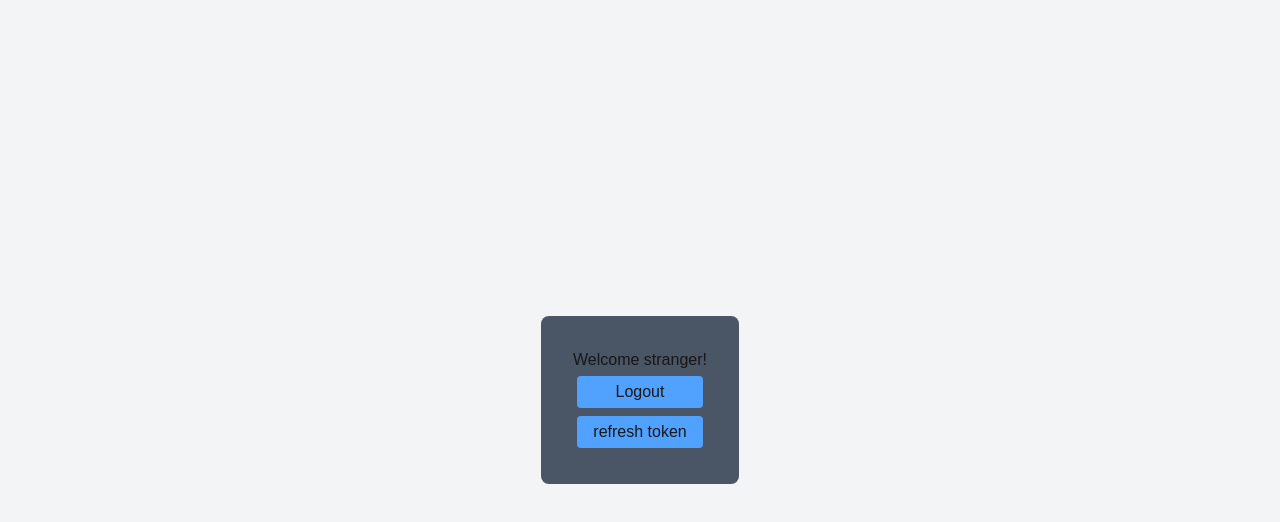
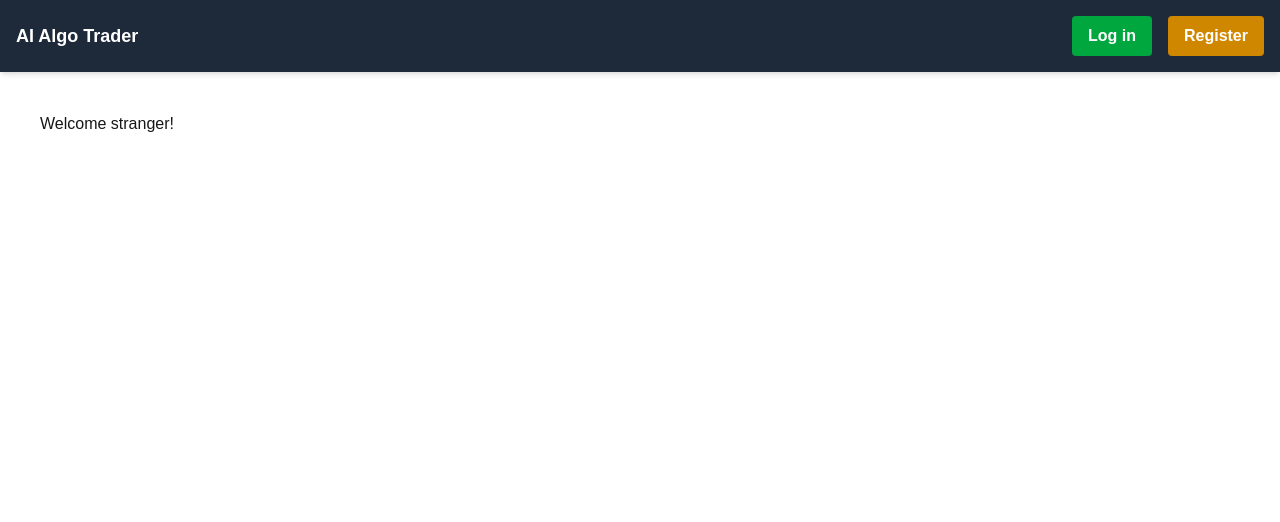
Before and after one commit to Mr-SuSeL/AI-Algo-Trader, a Next.js app in the folder frontend/: page / in a window 1280 px wide. Shown: the top 522 px of the page. Built offline with nearby package versions, Linux system fonts and the light colour scheme; no server answers.

Commit message:
changed computer and visualize auth frontend with navbar

```diff
--- a/frontend/app/page.js
+++ b/frontend/app/page.js
@@ -1,6 +1,7 @@
 "use client"
 import React, { useState, useEffect } from 'react'
-import { logoutUser, getUserInfo, refreshToken } from '@/utils/auth';
+import { getUserInfo } from '@/utils/auth';
+import Navbar from '../components/Navbar'; // Upewnij się, że ścieżka jest poprawna
 
 export default function Home() {
 	const [user, setUser] = useState(null);
@@ -16,27 +17,12 @@ export default function Home() {
 	}, []);
 
 
+	return (
+		<div>
+			<Navbar /> {/* Dodaj navbar */}
 
-	const handleLogout = async () => {
-		await logoutUser();
-	};
-
-  const handleRefresh = async () => {
-    await refreshToken();
-  }
-	return (
-		<div className="min-h-screen bg-gray-100 items-center flex flex-col justify-center">
-			<div className="bg-gray-600 p-8 flex flex-col rounded-lg">
-			{user ? <h1>Hi, {user.username}</h1> : <h1>Welcome stranger!</h1>}
-
-			<button className="bg-blue-400 p-1 rounded-sm m-1 cursor-pointer" onClick={handleLogout}
-      type="submit"
-      >Logout</button>
-
-			<button className="bg-blue-400 p-1 rounded-sm m-1 cursor-pointer"
-      onClick={handleRefresh}
-      type="submit"
-      >refresh token</button>
+			<div className="m-10">
+				{user ? <h1>Hi, {user.username}</h1> : <h1>Welcome stranger!</h1>}
 			</div>
 		</div>
 	);
--- /dev/null
+++ b/frontend/components/Navbar.js
@@ -0,0 +1,89 @@
+import React, { useState } from 'react'; // Potrzebne np. do zarządzania stanem logowania, choć lepszy globalny (Context/Redux/itp.)
+import Link from 'next/link'; // Komponent do nawigacji po stronach w Next.js
+
+import { logoutUser, refreshToken } from '@/utils/auth'; // Funkcje do zarządzania autoryzacją
+
+function Navbar() {
+    // Przykład prostego stanu logowania - w rzeczywistej aplikacji będziesz go pobierać z Context API, Zustand, Redux itp.
+    // Ten stan będzie decydował, które przyciski są widoczne.
+    const [isLoggedIn, setIsLoggedIn] = useState(false);
+
+
+    const handleLogout = async () => {
+        await logoutUser();
+    };
+
+    const handleRefresh = async () => {
+    await refreshToken();
+    }
+
+
+
+
+
+
+
+
+   // ... (pozostała część kodu przed return() bez zmian)
+
+   return (
+    <header className="bg-gray-800 text-white p-4 shadow-md"> {/* Stylowanie nagłówka */}
+    <nav className="container mx-auto flex justify-between items-center"> {/* Kontener centrujący, flexbox */}
+
+    {/* Lewa strona: Logo/Nazwa aplikacji */}
+    <div className="text-lg font-bold">
+    <Link href="/" className="hover:text-gray-300">
+        AI Algo Trader
+    </Link>
+    </div>
+
+    {/* Prawa strona: Kontener na przyciski */}
+    <div className="flex items-center space-x-4"> {/* Flexbox dla przycisków, odstępy, centrowanie w pionie */}
+
+    {/* Warunkowe renderowanie przycisków w zależności od stanu logowania */}
+    {isLoggedIn ? (
+     // --------------- PRZYCISKI WIDOCZNE, GDY UŻYTKOWNIK JEST ZALOGOWANY ---------------
+    <>
+    {/* PRZYCISK Wyloguj */}
+    <button
+    onClick={handleLogout}
+    className="bg-red-600 hover:bg-red-700 text-white font-bold py-2 px-4 rounded transition duration-300 ease-in-out"
+    >
+    Log out
+    </button>
+
+    {/* PRZYCISK Odśwież Token */}
+    <button
+    onClick={handleRefresh}
+    className="bg-blue-600 hover:bg-blue-700 text-white font-bold py-2 px-4 rounded transition duration-300 ease-in-out"
+    >
+    Stay logged in
+    </button>
+    </>
+    ) : (
+    // --------------- PRZYCISKI WIDOCZNE, GDY UŻYTKOWNIK NIE JEST ZALOGOWANY ---------------
+    <>
+    {/* LINK Zaloguj - TERAZ Z POPRAWNYM UŻYCIEM LINK */}
+    <Link
+    href="/login"
+    className="bg-green-600 hover:bg-green-700 text-white font-bold py-2 px-4 rounded transition duration-300 ease-in-out"
+    >
+    Log in
+    </Link>
+
+    {/* LINK Zarejestruj - TERAZ Z POPRAWNYM UŻYCIEM LINK */}
+    <Link
+    href="/register"
+    className="bg-yellow-600 hover:bg-yellow-700 text-white font-bold py-2 px-4 rounded transition duration-300 ease-in-out"
+    >
+    Register
+    </Link>
+    </>
+    )}
+    </div>
+    </nav>
+    </header>
+    );
+    }
+
+    export default Navbar;
```
